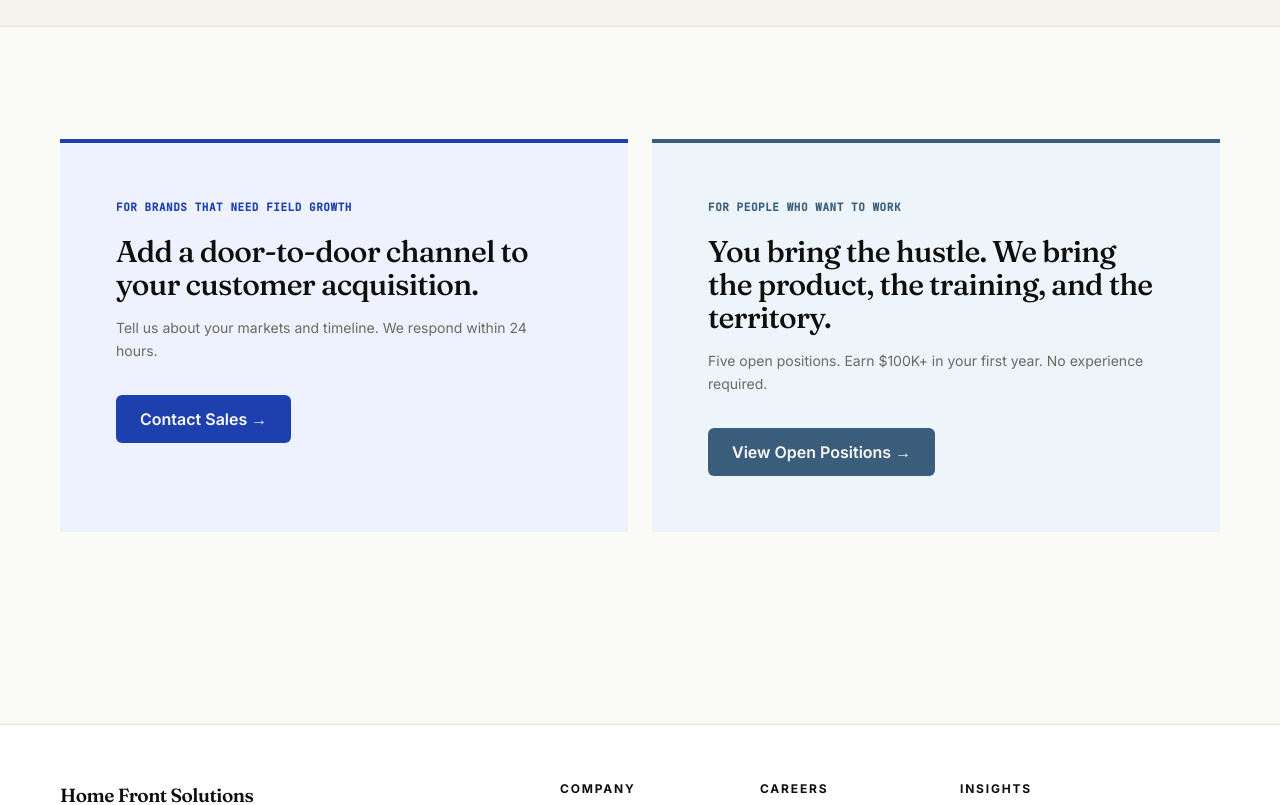
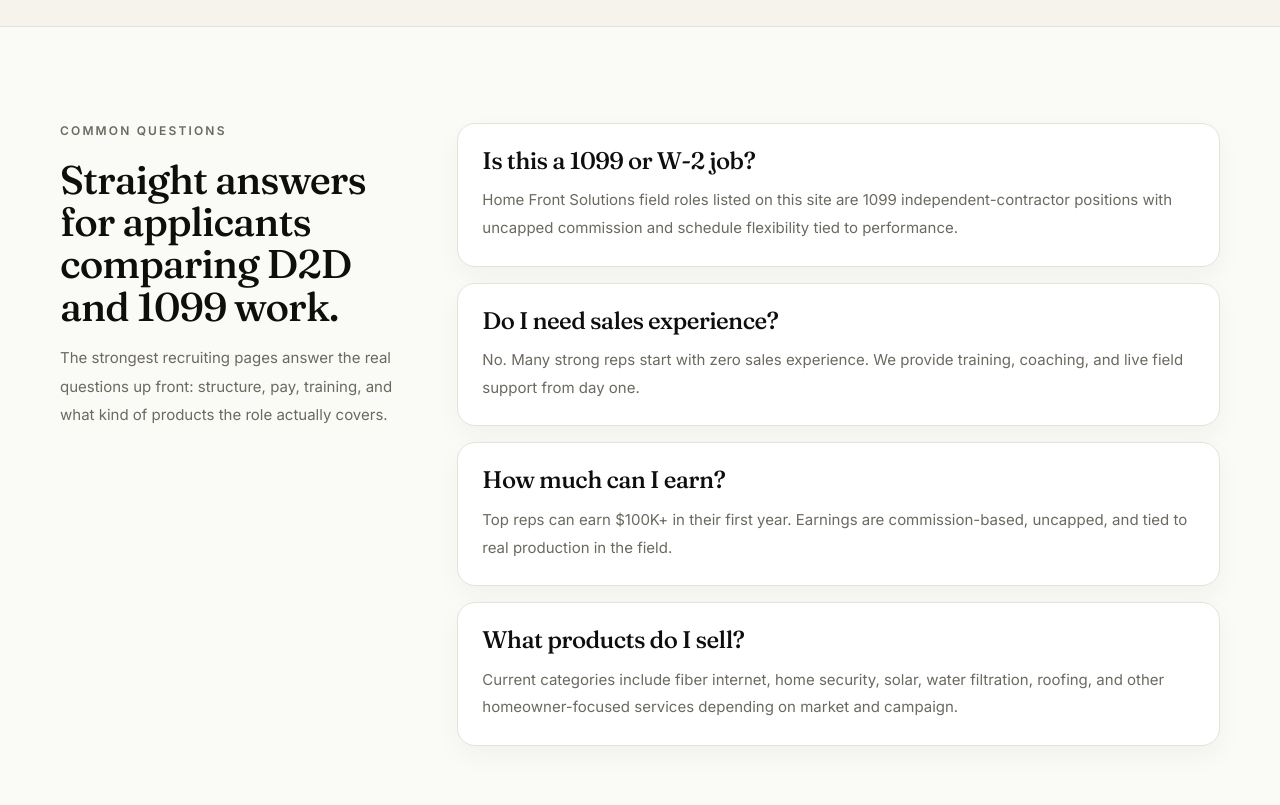
Before and after one commit to MuizzM/home-front-solutions, a React (Vite) app: page / in a window 1280 px wide. Shown: the part 4920-5725 px from the top of the page. Built offline with nearby package versions, Linux system fonts and the light colour scheme.

Commit message:
Implement homepage FAQ and recruiting SEO updates

```diff
--- a/src/ExactHomefrontApp.tsx
+++ b/src/ExactHomefrontApp.tsx
@@ -910,6 +910,25 @@ var MARKET_FAQS = {
   ]
 };
 
+var HOME_FAQS = [
+  {
+    q: "Is this a 1099 or W-2 job?",
+    a: "Home Front Solutions field roles listed on this site are 1099 independent-contractor positions with uncapped commission and schedule flexibility tied to performance."
+  },
+  {
+    q: "Do I need sales experience?",
+    a: "No. Many strong reps start with zero sales experience. We provide training, coaching, and live field support from day one."
+  },
+  {
+    q: "How much can I earn?",
+    a: "Top reps can earn $100K+ in their first year. Earnings are commission-based, uncapped, and tied to real production in the field."
+  },
+  {
+    q: "What products do I sell?",
+    a: "Current categories include fiber internet, home security, solar, water filtration, roofing, and other homeowner-focused services depending on market and campaign."
+  }
+];
+
 function getMarketArticleSlugs(marketSlug) {
   var map = {
     "greensboro-nc": ["d2d-success-stories", "d2d-psychology", "1099-taxes-for-door-to-door-sales-reps", "sales-internship-for-college-students"],
@@ -1498,6 +1517,30 @@ function HomePage(props) {
                 <div key={item.t} className="pl-6" style={{ borderLeft: "3px solid " + item.accent }}>
                   <h3 className="mb-3" style={{ ...serif, fontSize: 22, color: INK }}>{item.t}</h3>
                   <p className="text-sm leading-[1.85]" style={{ color: MUTED }}>{item.d}</p>
+                </div>
+              );
+            })}
+          </div>
+        </div>
+      </section>
+
+      <section className="max-w-[1240px] mx-auto px-5 md:px-10 py-20 md:py-24">
+        <div className="grid grid-cols-1 lg:grid-cols-12 gap-8 items-start">
+          <div className="lg:col-span-4">
+            <Eyebrow>Common Questions</Eyebrow>
+            <h2 style={{ ...serif, fontSize: "clamp(1.9rem, 3.5vw, 2.5rem)", lineHeight: 1.06 }}>
+              Straight answers for applicants comparing D2D and 1099 work.
+            </h2>
+            <p className="mt-4 text-sm md:text-[15px] leading-[1.9]" style={{ color: MUTED }}>
+              The strongest recruiting pages answer the real questions up front: structure, pay, training, and what kind of products the role actually covers.
+            </p>
+          </div>
+          <div className="lg:col-span-8 space-y-4">
+            {HOME_FAQS.map(function(item) {
+              return (
+                <div key={item.q} className="p-5 md:p-6 lift-card interactive-panel" style={{ background: "#FFFFFF", border: "1px solid " + RULE, borderRadius: 18, boxShadow: "0 10px 26px rgba(14,14,12,0.04)" }}>
+                  <h3 style={{ ...serif, fontSize: 24, lineHeight: 1.1, color: INK }}>{item.q}</h3>
+                  <p className="mt-3 text-sm md:text-[15px] leading-[1.85]" style={{ color: MUTED }}>{item.a}</p>
                 </div>
               );
             })}
@@ -3185,7 +3228,7 @@ export default function App() {
   useEffect(function() {
     var currentJob = route.slug ? JOBS.find(function(j) { return j.slug === route.slug; }) : null;
     var titles = {
-      home: "Home Front Solutions | Home Services Sales, Careers, Internships, and D2D Learning",
+      home: "Home Front Solutions | 1099 D2D Sales Jobs, Internships, and Home Services Recruiting",
       "what-we-do": "Home Services Customer Acquisition | Home Front Solutions",
       "why-us": "Why Home Front Solutions | In-Person Field Growth Team",
       partners: "Home Service Categories | Home Front Solutions",
@@ -3200,7 +3243,7 @@ export default function App() {
     };
 
     var descriptions = {
-      home: "Home Front Solutions helps home-service brands win more neighborhoods through disciplined, in-person customer acquisition, recruiting, D2D education, and city-specific market development.",
+      home: "Earn $100K+ in 1099 door-to-door sales. Home Front Solutions recruits for fiber, solar, security, roofing, and home-service sales internships and field roles.",
       careers: "Explore field sales and leadership roles at Home Front Solutions in Greensboro, Winston-Salem, High Point, and the Piedmont Triad.",
       market: "Explore city-specific recruiting pages for Home Front Solutions across Greensboro, High Point, Winston-Salem, Piedmont Triad, Lexington, Charlotte, and Raleigh.",
       insights: "Explore articles on D2D sales psychology, field success, 1099 taxes, industry basics, recruiting, and why door-to-door can be a strong career path.",
@@ -3331,6 +3374,15 @@ export default function App() {
       }),
     };
 
+    var founderSchema = {
+      "@context": "https://schema.org",
+      "@type": "Person",
+      "@id": "https://homefrontsolutionsllc.com/#muizz-muhammad",
+      name: "Muizz Muhammad",
+      jobTitle: "Founder",
+      worksFor: { "@id": "https://homefrontsolutionsllc.com/#business" }
+    };
+
     var serviceSchema = {
       "@context": "https://schema.org",
       "@type": "Service",
@@ -3381,7 +3433,24 @@ export default function App() {
       });
     }
 
-    var schemas = [localBizSchema, websiteSchema, breadcrumbSchema, serviceSchema];
+    var schemas = [localBizSchema, websiteSchema, breadcrumbSchema, serviceSchema, founderSchema];
+
+    if (route.name === "home") {
+      schemas.push({
+        "@context": "https://schema.org",
+        "@type": "FAQPage",
+        mainEntity: HOME_FAQS.map(function(item) {
+          return {
+            "@type": "Question",
+            name: item.q,
+            acceptedAnswer: {
+              "@type": "Answer",
+              text: item.a
+            }
+          };
+        })
+      });
+    }
 
     if (route.name === "careers") {
       schemas.push({
```
